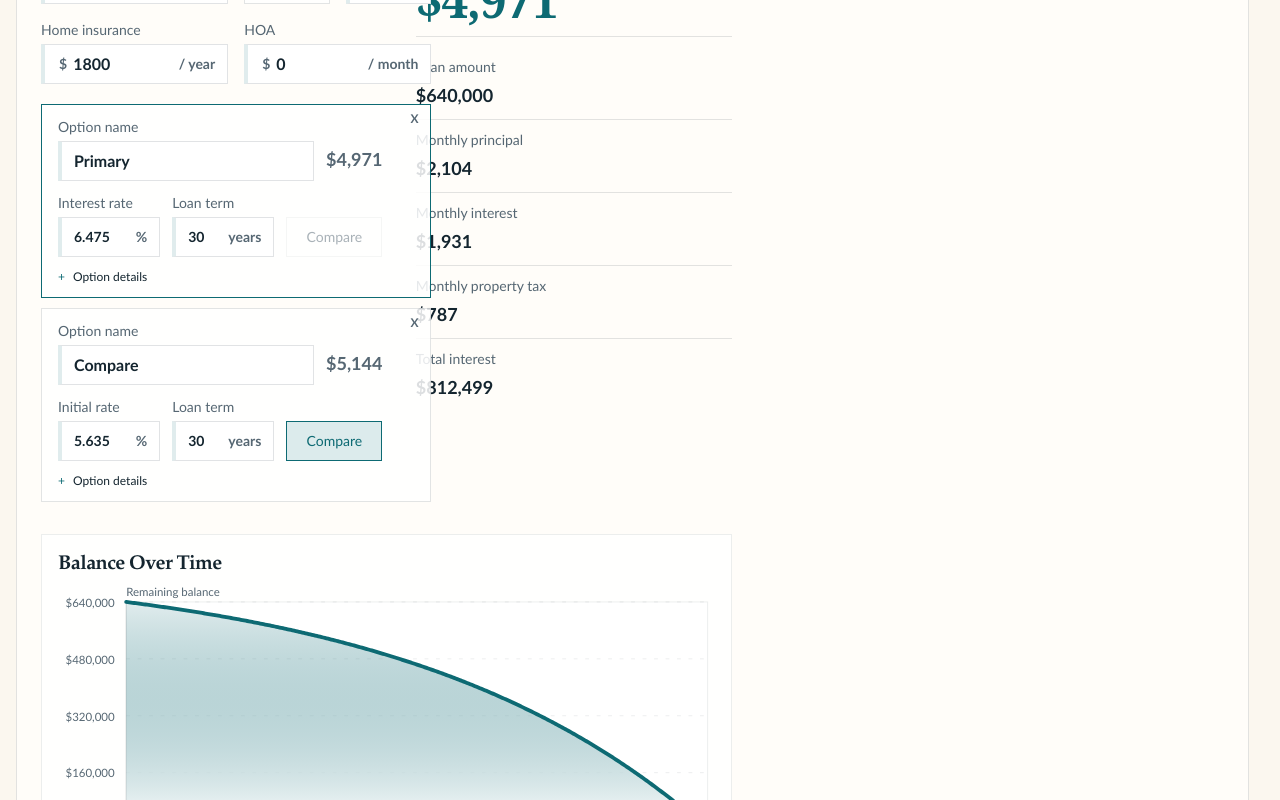
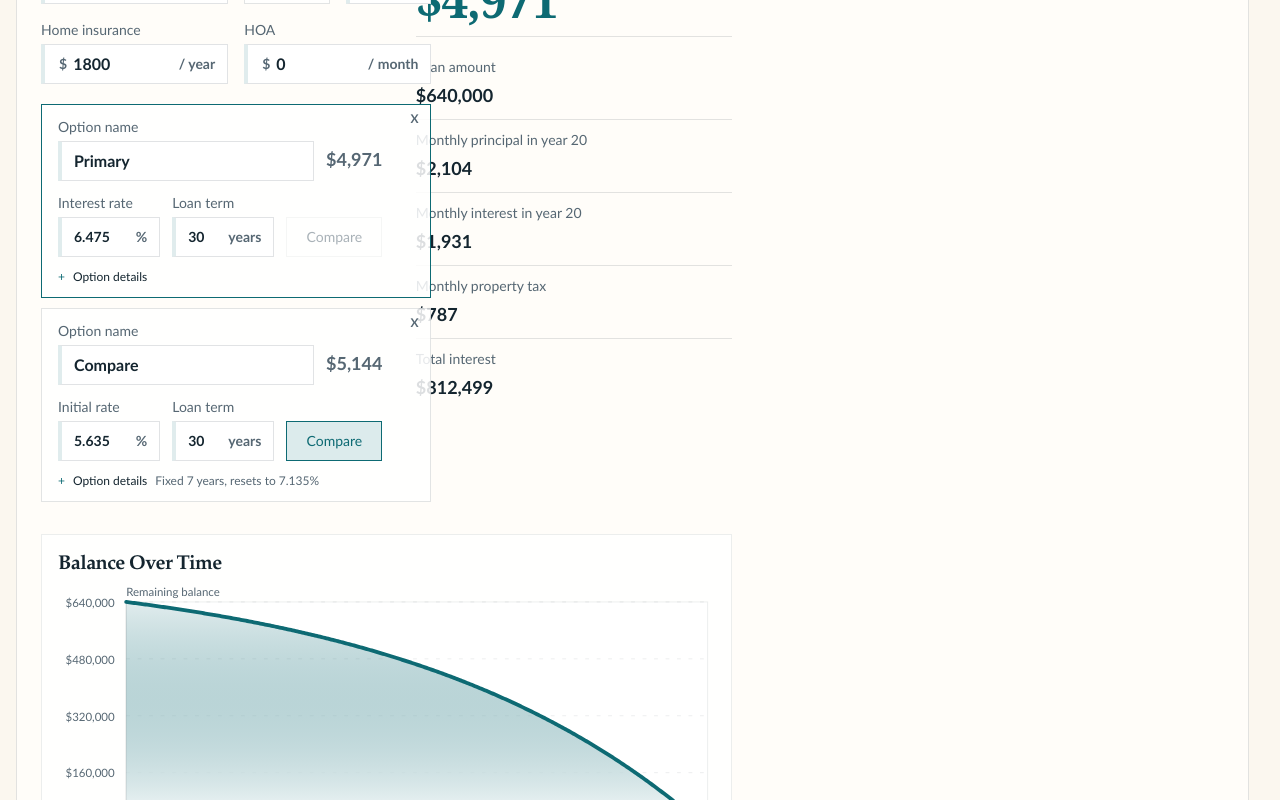
Before and after one commit to exilium-com/basisflow, a React (Vite) app: page /workspace in a window 1280 px wide. Shown: the part 860-1660 px from the top of the page. Built offline with nearby package versions, Linux system fonts and the light colour scheme.

Commit message:
small updates

```diff
--- a/src/components/MortgageLoanOptions.tsx
+++ b/src/components/MortgageLoanOptions.tsx
@@ -157,6 +157,11 @@ function MortgageLoanOptionCard({
         </div>
       }
       detailsTitle="Option details"
+      detailsSummary={
+        loan.kind === "arm"
+          ? `Fixed ${loanState.fixedYears ?? 0} years, resets to ${(loanState.adjustedRate ?? 0).toFixed(3)}%`
+          : null
+      }
       detailsOpen={expandedLoanId === optionId}
       onToggleDetails={(open) => onSetExpandedLoanId(open ? optionId : null)}
       detailsContentClassName="grid gap-3 sm:grid-cols-2"
--- a/src/lib/mortgagePage.ts
+++ b/src/lib/mortgagePage.ts
@@ -48,12 +48,11 @@ export function getMortgageYearPropertyTax(summary: Partial<MortgageSummary>) {
 }
 
 export function getMortgageMonthlyPaymentForYear(scenario: MortgageScenario, year = 0) {
-  const monthIndex = year <= 0 ? 0 : Math.min(year * 12, scenario.schedule.length) - 1;
-  return scenario.schedule[monthIndex]?.payment ?? 0;
+  return getMortgageScheduleRowForYear(scenario, year)?.payment ?? 0;
 }
 
 function getMortgageScheduleRowForYear(scenario: MortgageScenario, year = 0) {
-  const monthIndex = year <= 0 ? 0 : Math.min(year * 12, scenario.schedule.length) - 1;
+  const monthIndex = year <= 0 ? 0 : year * 12 - 1;
   return scenario.schedule[monthIndex];
 }
 
@@ -108,10 +107,12 @@ export function buildMortgageComparisonRows(
 }
 
 export function buildMortgageSummaryItems(scenario: MortgageScenario, year = 0) {
+  const monthlyLabelSuffix = year > 0 ? `in year ${year}` : "today";
+
   return [
     { label: "Loan amount", value: usd(scenario.loanAmount) },
-    { label: "Monthly principal", value: usd(getMortgagePrincipalForYear(scenario, year)) },
-    { label: "Monthly interest", value: usd(getMortgageInterestForYear(scenario, year)) },
+    { label: `Monthly principal ${monthlyLabelSuffix}`, value: usd(getMortgagePrincipalForYear(scenario, year)) },
+    { label: `Monthly interest ${monthlyLabelSuffix}`, value: usd(getMortgageInterestForYear(scenario, year)) },
     { label: "Monthly property tax", value: usd(scenario.monthlyTax) },
     { label: "Total interest", value: usd(scenario.totalInterest) },
   ];
--- a/src/pages/WorkspacePage.tsx
+++ b/src/pages/WorkspacePage.tsx
@@ -1390,7 +1390,13 @@ export function WorkspacePage() {
 
           <WorkspaceSection id="projection" index="06" title="Projection" summary="Long View">
             <div className="grid gap-8">
-              <ChartPanel title={`Monthly Cash Flow For ${selectedYearLabel}`}>
+              <ChartPanel
+                title={
+                  projection.currentYear === 0
+                    ? "Monthly Cash Flow Today"
+                    : `Monthly Cash Flow in Year ${projection.currentYear}`
+                }
+              >
                 <MonthlyCashFlowPanel
                   items={monthlyCashFlow.items}
                   netFlow={monthlyCashFlow.netFlow}
```
